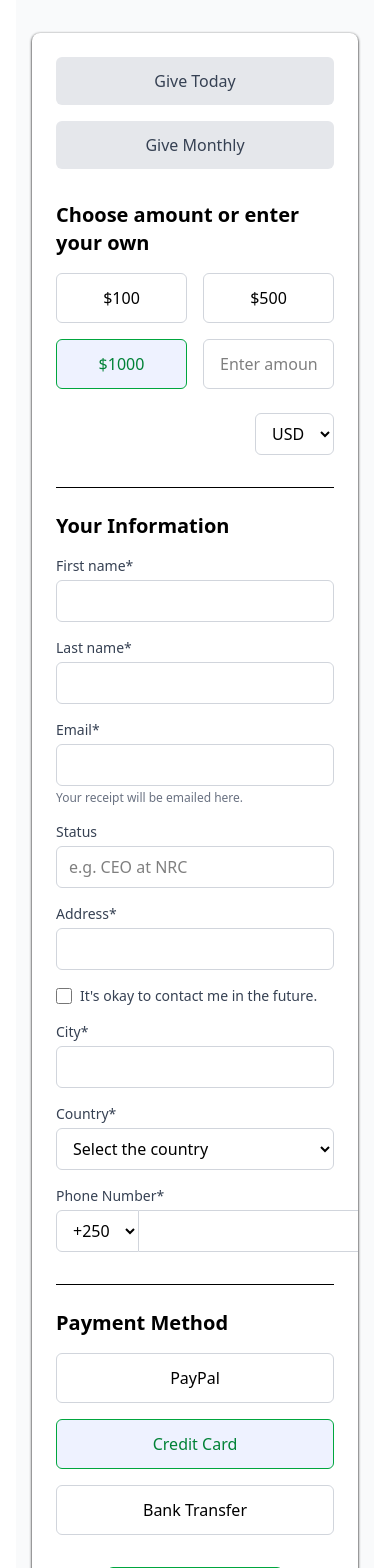
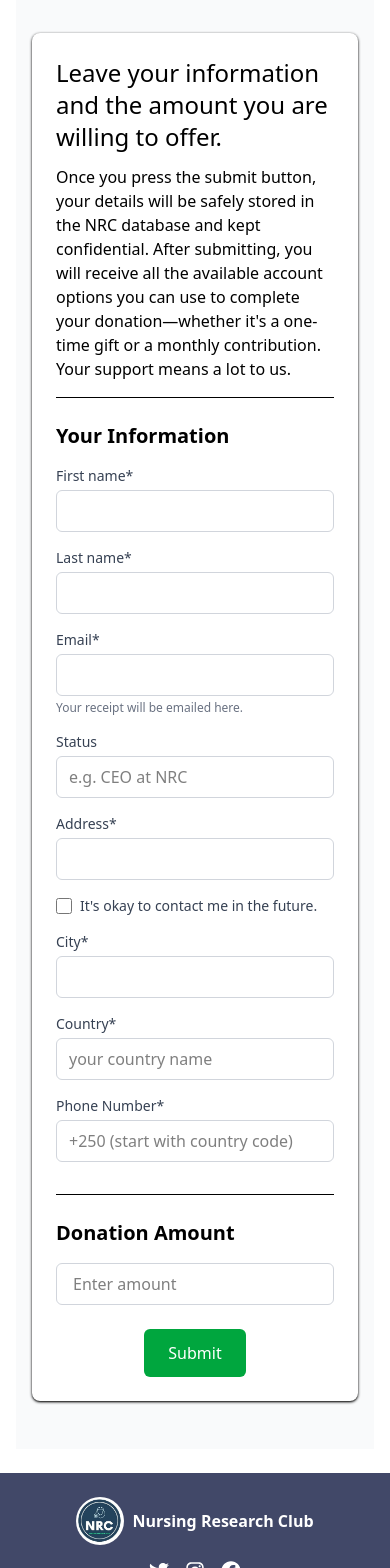
Before and after one commit to Dawaic6/nrc_frontend_, a React (Vite) app: page /donate in a window 390 px wide. Shown: the part 420-1988 px from the top of the page. Built offline with nearby package versions, Linux system fonts and the light colour scheme.

Commit message:
upadate donation page

```diff
--- a/src/pages/Donate.tsx
+++ b/src/pages/Donate.tsx
@@ -3,7 +3,6 @@ import MainLayout from '../layouts/MainLayout';
 
 interface DonationData {
   amount: string;
-  customAmount: string;
   firstName: string;
   lastName: string;
   email: string;
@@ -13,13 +12,11 @@ interface DonationData {
   city: string;
   country: string;
   phone: string;
-  paymentMethod: 'paypal' | 'credit-card' | 'bank-transfer';
 }
 
 const DonationForm: React.FC = () => {
   const [donationData, setDonationData] = useState<DonationData>({
-    amount: '1000',
-    customAmount: '',
+    amount: '',
     firstName: '',
     lastName: '',
     email: '',
@@ -29,8 +26,11 @@ const DonationForm: React.FC = () => {
     city: '',
     country: '',
     phone: '',
-    paymentMethod: 'credit-card'
   });
+
+  const [isLoading, setIsLoading] = useState(false);
+  const [error, setError] = useState<string | null>(null);
+  const [success, setSuccess] = useState(false);
 
   const handleChange = (e: React.ChangeEvent<HTMLInputElement | HTMLTextAreaElement | HTMLSelectElement>) => {
     const { name, value, type } = e.target;
@@ -42,17 +42,48 @@ const DonationForm: React.FC = () => {
     }));
   };
 
-  const handleAmountSelection = (amount: string) => {
-    setDonationData(prev => ({
-      ...prev,
-      amount,
-      customAmount: ''
-    }));
-  };
+  const handleSubmit = async (e: React.FormEvent) => {
+    e.preventDefault();
+    setIsLoading(true);
+    setError(null);
+    setSuccess(false);
 
-  const handleSubmit = (e: React.FormEvent) => {
-    e.preventDefault();
-    console.log('Donation submitted:', donationData);
+    try {
+      const response = await fetch('https://backend-nrc.onrender.com/donations', {
+        method: 'POST',
+        headers: {
+          'Content-Type': 'application/json',
+        },
+        body: JSON.stringify(donationData),
+      });
+
+      if (!response.ok) {
+        const errorData = await response.json();
+        throw new Error(errorData.message || 'Failed to submit donation');
+      }
+
+      const result = await response.json();
+      console.log('Donation submitted successfully:', result);
+      setSuccess(true);
+      // Reset form after successful submission
+      setDonationData({
+        amount: '',
+        firstName: '',
+        lastName: '',
+        email: '',
+        status: '',
+        address: '',
+        contactOk: false,
+        city: '',
+        country: '',
+        phone: '',
+      });
+    } catch (err) {
+      console.error('Error submitting donation:', err);
+      setError(err instanceof Error ? err.message : 'An unknown error occurred');
+    } finally {
+      setIsLoading(false);
+    }
   };
 
   return (
@@ -71,64 +102,27 @@ const DonationForm: React.FC = () => {
 
           <div className="bg-white shadow shadow-black rounded-lg overflow-hidden">
             <div className="p-6 sm:p-8">
-              <div className="flex flex-col sm:flex-row sm:space-x-4 space-y-4 sm:space-y-0 mb-8">
-                <button
-                  type="button"
-                  className={`px-6 py-3 rounded-md font-medium ${donationData.amount === 'one-time' ? 'bg-green-600 text-white' : 'bg-gray-200 text-gray-700'}`}
-                  onClick={() => handleAmountSelection('one-time')}
-                >
-                  Give Today
-                </button>
-                <button
-                  type="button"
-                  className={`px-6 py-3 rounded-md font-medium ${donationData.amount === 'monthly' ? 'bg-green-600 text-white' : 'bg-gray-200 text-gray-700'}`}
-                  onClick={() => handleAmountSelection('monthly')}
-                >
-                  Give Monthly
-                </button>
-              </div>
+              <h2 className='text-2xl pb-3'>Leave your information and the amount you are willing to offer.</h2>
+              <p className='pb-4'>
+                Once you press the submit button, your details will be safely stored in the NRC database and kept confidential.
+                After submitting, you will receive all the available account options you can use to complete your donation—whether
+                it's a one-time gift or a monthly contribution. Your support means a lot to us.
+              </p>
 
-              <h2 className="text-xl font-semibold mb-4">Choose amount or enter your own</h2>
-              <div className="grid grid-cols-2 sm:grid-cols-4 gap-4 mb-6">
-                {['100', '500', '1000', 'custom'].map((amount) => (
-                  <button
-                    key={amount}
-                    type="button"
-                    className={`py-3 px-4 border rounded-md text-center ${donationData.amount === amount ? 'border-green-600 bg-indigo-50 text-green-700' : 'border-gray-300'}`}
-                    onClick={() => amount === 'custom' ? null : handleAmountSelection(amount)}
-                  >
-                    {amount === 'custom' ? (
-                      <input
-                        type="text"
-                        placeholder="Enter amount"
-                        className="w-full text-center outline-none bg-transparent"
-                        value={donationData.customAmount}
-                        onChange={(e) => {
-                          setDonationData(prev => ({
-                            ...prev,
-                            customAmount: e.target.value,
-                            amount: 'custom'
-                          }));
-                        }}
-                      />
-                    ) : (
-                      `$${amount}`
-                    )}
-                  </button>
-                ))}
-              </div>
+              {/* Success Message */}
+              {success && (
+                <div className="mb-6 p-4 bg-green-100 border border-green-400 text-green-700 rounded">
+                  <p>Thank you for your donation! Your information has been submitted successfully.</p>
+                  <p>We'll send the payment instructions to your email shortly.</p>
+                </div>
+              )}
 
-              <div className="flex justify-end mb-8">
-                <select
-                  className="border border-gray-300 rounded-md px-3 py-2"
-                  value={donationData.amount === 'custom' ? 'USD' : donationData.amount}
-                  onChange={(e) => setDonationData(prev => ({...prev, amount: e.target.value}))}
-                >
-                  <option value="USD">USD</option>
-                  <option value="EUR">EUR</option>
-                  <option value="GBP">GBP</option>
-                </select>
-              </div>
+              {/* Error Message */}
+              {error && (
+                <div className="mb-6 p-4 bg-red-100 border border-red-400 text-red-700 rounded">
+                  {error}
+                </div>
+              )}
 
               <h2 className="text-xl font-semibold mb-4 border-t pt-6">Your Information</h2>
               <form onSubmit={handleSubmit}>
@@ -219,71 +213,52 @@ const DonationForm: React.FC = () => {
                   </div>
                   <div>
                     <label className="block text-sm font-medium text-gray-700 mb-1">Country*</label>
-                    <select
+                    <input
+                      type="text"
+                      placeholder="your country name"
                       name="country"
                       required
                       className="w-full px-3 py-2 border border-gray-300 rounded-md"
                       value={donationData.country}
                       onChange={handleChange}
-                    >
-                      <option value="">Select the country</option>
-                      <option value="US">United States</option>
-                      <option value="RW">Rwanda</option>
-                      <option value="UK">United Kingdom</option>
-                    </select>
+                    />
                   </div>
                 </div>
 
                 <div className="mb-8">
                   <label className="block text-sm font-medium text-gray-700 mb-1">Phone Number*</label>
                   <div className="flex">
-                    <select className="px-3 py-2 border border-gray-300 rounded-l-md">
-                      <option>+250</option>
-                      <option>+358</option>
-                      <option>+359</option>
-                    </select>
                     <input
                       type="tel"
+                      placeholder="+250 (start with country code)"
                       name="phone"
                       required
-                      className="flex-1 px-3 py-2 border-t border-b border-r border-gray-300 rounded-r-md"
+                      className="flex-1 px-3 py-2 border border-gray-300 rounded-md"
                       value={donationData.phone}
                       onChange={handleChange}
                     />
                   </div>
                 </div>
 
-                <h2 className="text-xl font-semibold mb-4 border-t pt-6">Payment Method</h2>
-                <div className="grid grid-cols-1 sm:grid-cols-3 gap-4 mb-8">
-                  <button
-                    type="button"
-                    className={`py-3 px-4 border rounded-md text-center ${donationData.paymentMethod === 'paypal' ? 'border-green-600 bg-indigo-50 text-green-700' : 'border-gray-300'}`}
-                    onClick={() => setDonationData(prev => ({...prev, paymentMethod: 'paypal'}))}
-                  >
-                    PayPal
-                  </button>
-                  <button
-                    type="button"
-                    className={`py-3 px-4 border rounded-md text-center ${donationData.paymentMethod === 'credit-card' ? 'border-green-600 bg-indigo-50 text-green-700' : 'border-gray-300'}`}
-                    onClick={() => setDonationData(prev => ({...prev, paymentMethod: 'credit-card'}))}
-                  >
-                    Credit Card
-                  </button>
-                  <button
-                    type="button"
-                    className={`py-3 px-4 border rounded-md text-center ${donationData.paymentMethod === 'bank-transfer' ? 'border-green-600 bg-indigo-50 text-green-700' : 'border-gray-300'}`}
-                    onClick={() => setDonationData(prev => ({...prev, paymentMethod: 'bank-transfer'}))}
-                  >
-                    Bank Transfer
-                  </button>
-                </div>
+                <h2 className="text-xl font-semibold mb-4 border-t pt-6">Donation Amount</h2>
+                <input
+                  type="number"
+                  name="amount"
+                  placeholder="Enter amount"
+                  className="w-full px-4 py-2 border border-gray-300 rounded-md focus:outline-none focus:ring-2 focus:ring-green-500"
+                  value={donationData.amount}
+                  onChange={handleChange}
+                />
 
-                <div className="text-center">
+                <div className="text-center pt-6">
                   <button
                     type="submit"
-                    className="bg-green-600 text-white px-6 py-3 rounded-md font-medium hover:bg-green-700 transition"
+                    disabled={isLoading}
+                    className={`bg-green-600 text-white px-6 py-3 rounded-md font-medium hover:bg-green-700 transition ${
+                      isLoading ? 'opacity-50 cursor-not-allowed' : ''
+                    }`}
                   >
-                    Submit Donation
+                    {isLoading ? 'Submitting...' : 'Submit'}
                   </button>
                 </div>
               </form>
```
